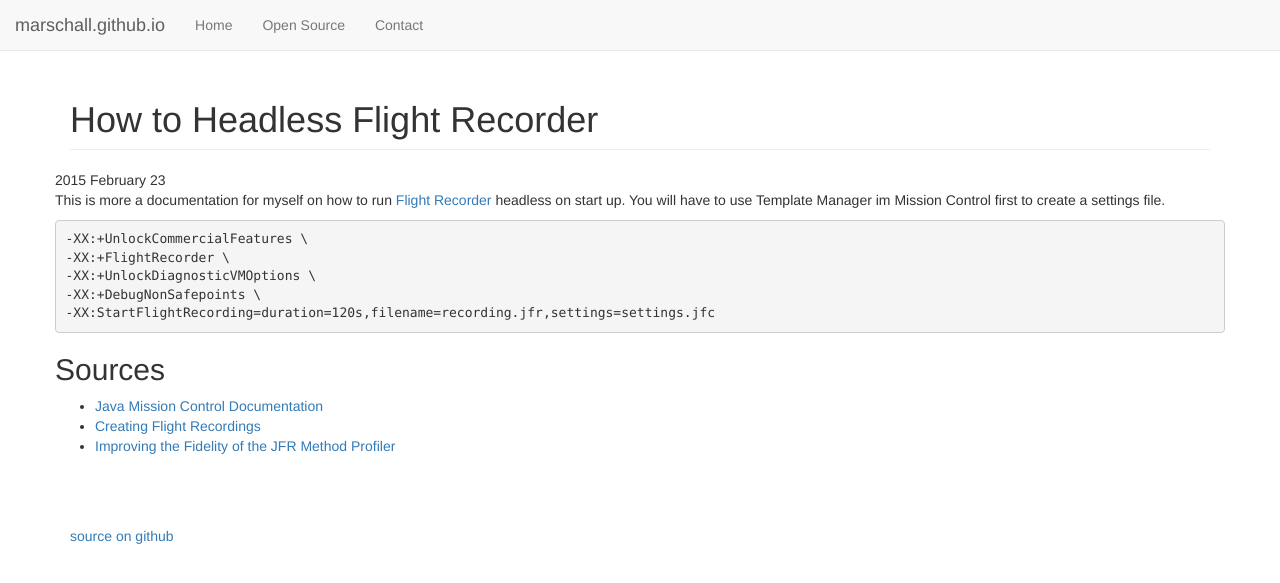
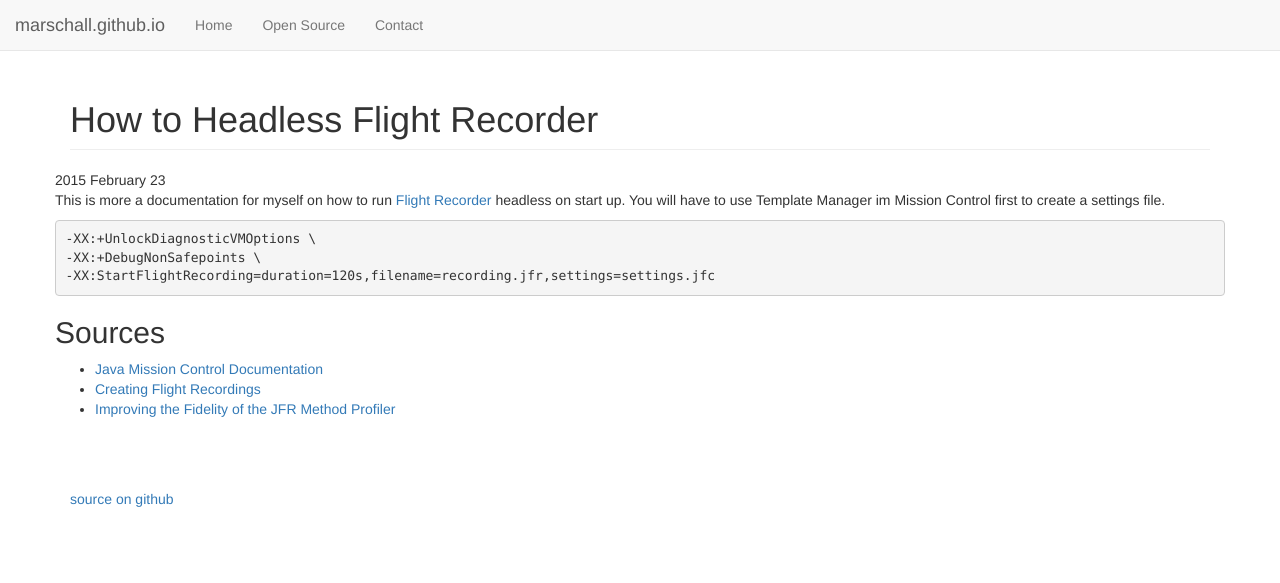
Before and after one commit to marschall/marschall.github.com, a Jekyll site: the page built from _posts/2015-02-23-headless-flight-recorder.md, in a window 1280 px wide. Shown: the top 583 px of the page. Built offline with Jekyll 4.4.1, drawn with Linux system fonts in a browser that asks for light colours.

Commit message:
update for JDK 11

```diff
--- a/_posts/2015-02-23-headless-flight-recorder.md
+++ b/_posts/2015-02-23-headless-flight-recorder.md
@@ -5,9 +5,7 @@ title: How to Headless Flight Recorder
 
 This is more a documentation for myself on how to run [Flight Recorder](http://www.oracle.com/technetwork/java/javaseproducts/mission-control/java-mission-control-1998576.html) headless on start up. You will have to use Template Manager im Mission Control first to create a settings file.
 
-<pre><code>-XX:+UnlockCommercialFeatures \
--XX:+FlightRecorder \
--XX:+UnlockDiagnosticVMOptions \
+<pre><code>-XX:+UnlockDiagnosticVMOptions \
 -XX:+DebugNonSafepoints \
 -XX:StartFlightRecording=duration=120s,filename=recording.jfr,settings=settings.jfc</code></pre>
 
```
